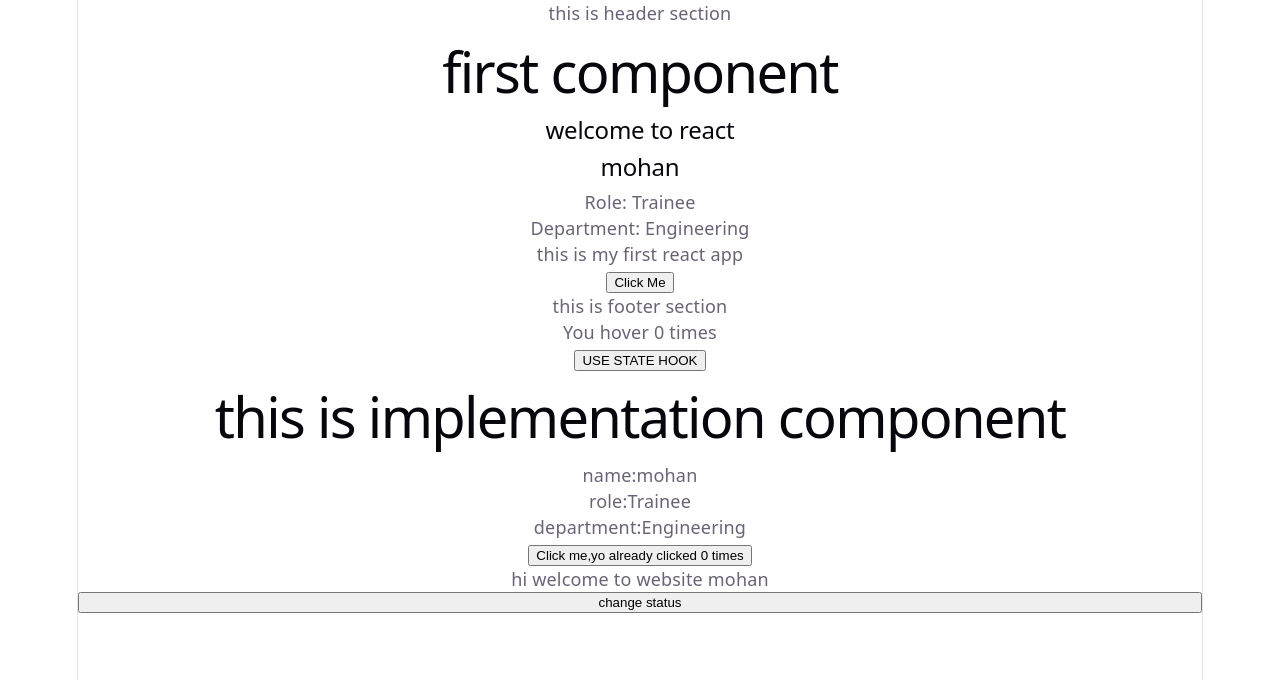
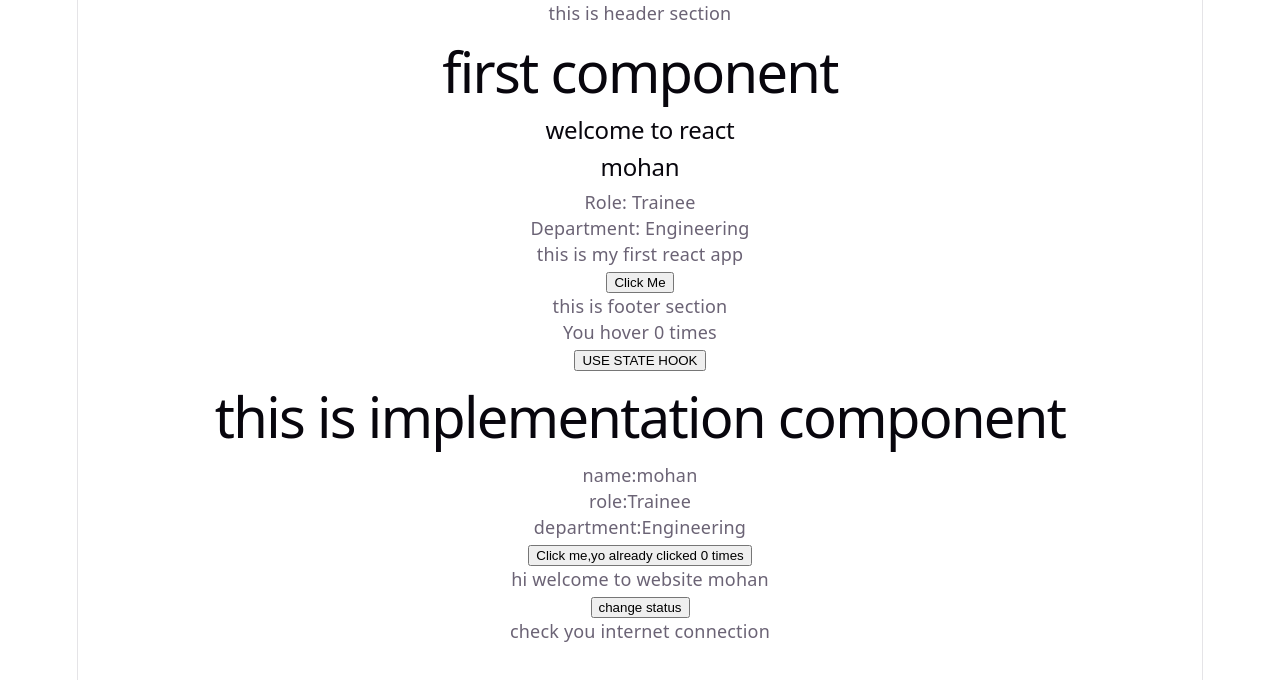
Before and after one commit to mohanpennabadi/React-learnings, a React (Vite) app in the folder my-first-app/: page / in a window 1280 px wide. Shown: the top 680 px of the page. Built offline with nearby package versions, Linux system fonts and the light colour scheme.

Commit message:
added conditional rendering logic

```diff
--- a/my-first-app/src/App.jsx
+++ b/my-first-app/src/App.jsx
@@ -22,7 +22,7 @@ function App() {
     <Footer/>
     <Counter/>
     <Implementation name="mohan" role="Trainee" department="Engineering" />
-    <Conditional username="mohan"/>
+    <Conditional username="mohan" connection={false} />
     </>
   )
 }
--- a/my-first-app/src/Conditional.jsx
+++ b/my-first-app/src/Conditional.jsx
@@ -1,12 +1,17 @@
 import { useState } from "react"
-function Conditional({username}){
+function Conditional({username,connection}){
     const [status,setStatus]=useState(true)
     return(
         <>
+        <div>
         <p>{(status)?`hi welcome to website ${username}`:"Offline"}</p>
         <button onClick={()=>{
            setStatus(!status)
-        }}>change status</button>
+        }}>change status
+        </button>  </div>
+        <div>
+           {connection ? <p>loading .......</p> : <p>check you internet connection</p>}
+        </div>
         </>
     )
 }
```
